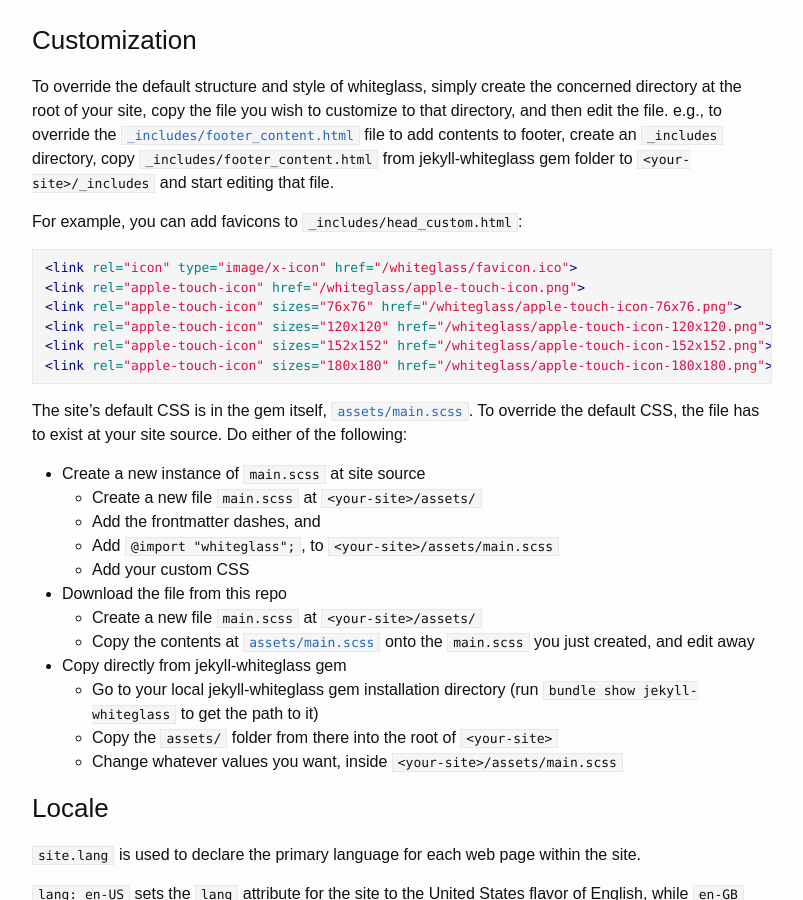
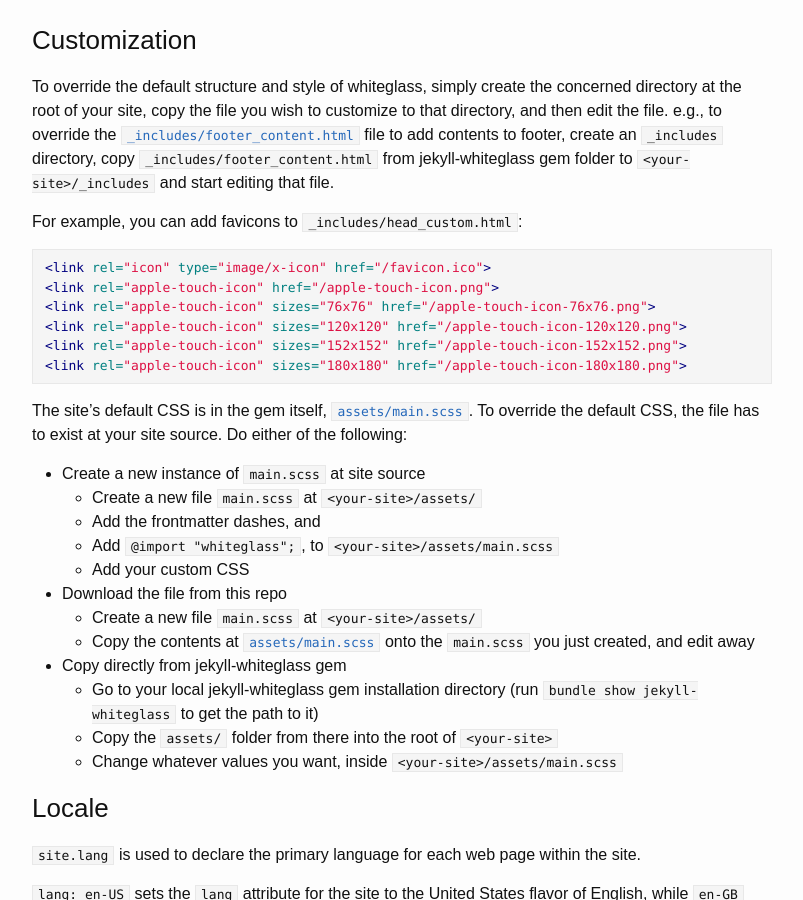
Before and after one commit to wildcoder-info/wildcoder-info.github.io, a Jekyll site: the page built from about.md, in a window 1280 px wide and 900 px high, scrolled down 1622 px. Shown: the whole window, without its empty margins (238-1041 px from the left). Built offline with Jekyll 4.4.1, drawn with Linux system fonts in a browser that asks for light colours; some of the changed lines change nothing that is shown.

Commit message:
config travis
config travis

```diff
--- a/_config.yml
+++ b/_config.yml
@@ -16,7 +16,7 @@
 title: whiteglass theme
 author: Yous
 description: Minimal, responsive Jekyll theme for hackers.
-baseurl: "/whiteglass" # the subpath of your site, e.g. /blog
+# baseurl: "/whiteglass" # the subpath of your site, e.g. /blog
 url: "https://yous.github.io" # the base hostname & protocol for your site, e.g. http://example.com
 lang: en
 timezone: UTC
```
Also changed, not shown: .travis.yml (added).
